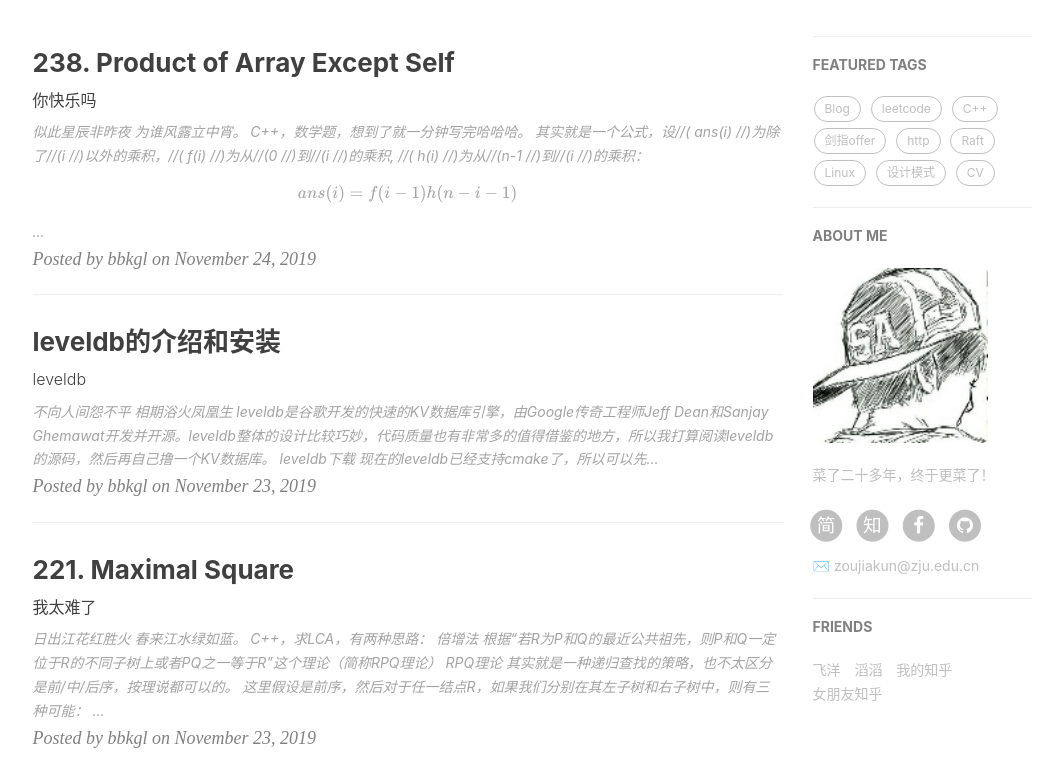
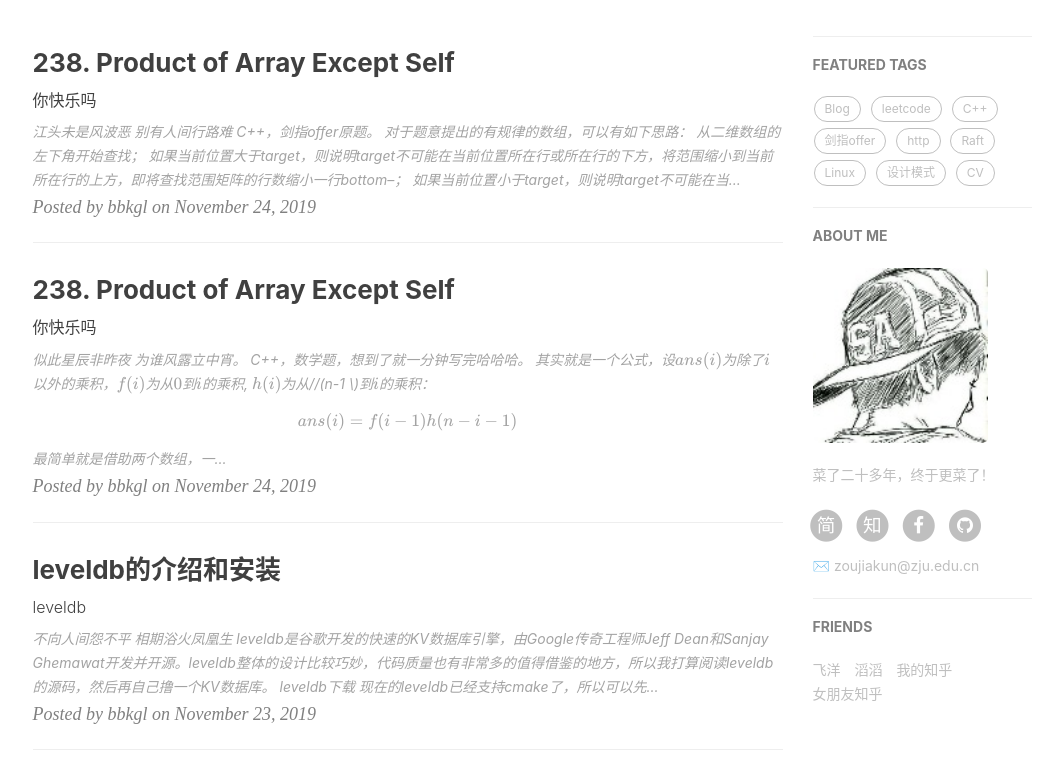
Before and after one commit to bbkgl/bbkgl.github.io, a Jekyll site: the page built from index.html, in a window 1280 px wide and 900 px high, scrolled down 285 px, cut to the strip 137-900 px from the top of the window. Shown: the whole strip, without its empty margins (135-1198 px from the left). Built offline with Jekyll 4.4.1, drawn with Linux system fonts in a browser that asks for light colours; nearby versions of some CDN libraries; formulas are drawn with MathJax 3; the list of posts is cut into pages by our own code; comment, search, counter and statistics services are not loaded; some of the changed text lies outside the part shown.

Commit message:
leetcode236

````diff
--- /dev/null
+++ b/_posts/2019-11-24-leetcode240.md
@@ -0,0 +1,43 @@
+---
+alayout:    post
+title:      238. Product of Array Except Self
+subtitle:   你快乐吗
+date:       2019-11-24
+author:     bbkgl
+header-img: img/post-bg-0012.jpg
+catalog: true
+tags:
+    - leetcode
+---
+
+>江头未是风波恶
+>
+>别有人间行路难
+
+C++，剑指offer原题。
+
+对于题意提出的有规律的数组，可以有如下思路：
+
+1. 从二维数组的左下角开始查找；
+2. 如果当前位置大于target，则说明target不可能在当前位置所在行或所在行的下方，将范围缩小到当前所在行的上方，即将查找范围矩阵的行数缩小一行bottom--；
+3. 如果当前位置小于target，则说明target不可能在当前位置所在列或所在列的左边，将范围缩小到当前所在列的右边，即将查找范围矩阵的列数右移一列left++；
+4. 找到了就直接返回true；
+5. 如果超出了边界条件就直接返回false。
+
+代码如下：
+
+```cpp
+class Solution {
+public:
+    bool searchMatrix(vector<vector<int>> &matrix, int target) {
+        if (matrix.empty()) return false;
+        int left = 0, bottom = matrix.size() - 1;
+        while (left < matrix[0].size() && bottom >= 0) {
+            if (target < matrix[bottom][left]) bottom--;
+            else if (target > matrix[bottom][left]) left++;
+            else return true;
+        }
+        return false;
+    }
+};
+```
````
Also changed, not shown: _posts/2019-11-24-leetcode238.md (+2 -2 lines).
